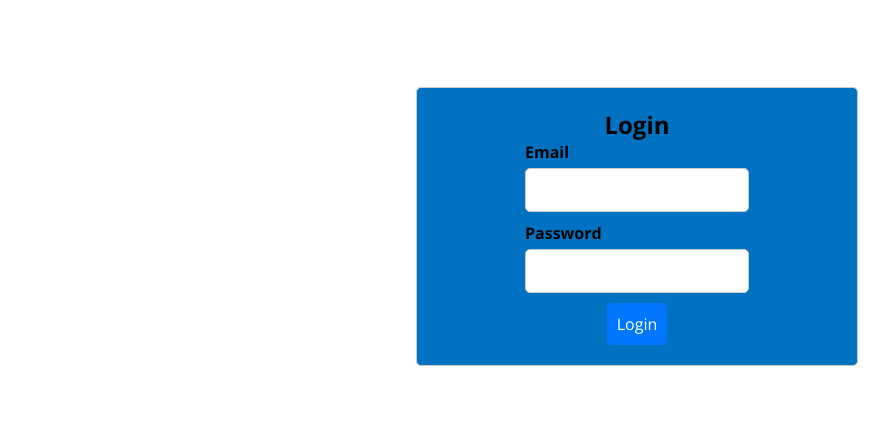
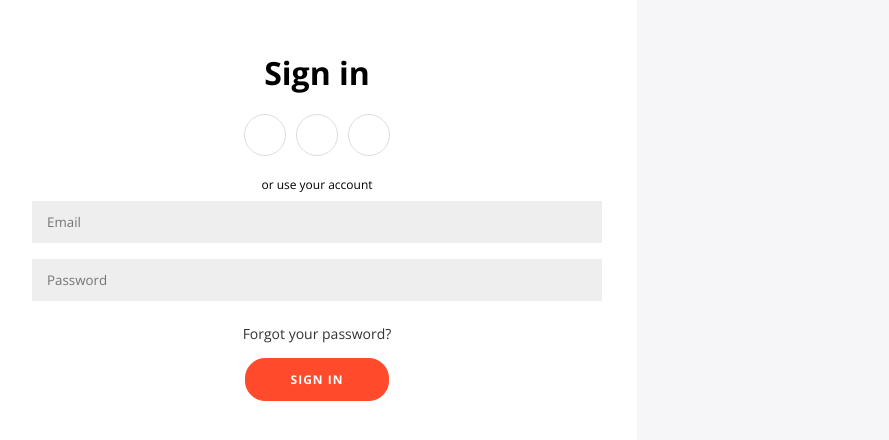
Before and after one commit to Jojaah12/booking-clone, a React (Create React App) app: page /login in a window 1280 px wide. Shown: the part 174-614 px from the top of the page, without its empty margins (3-892 px from the left). Built offline with nearby package versions, Linux system fonts and the light colour scheme.

Commit message:
changed the styling on login page

```diff
--- a/src/pages/login/LoginPage.jsx
+++ b/src/pages/login/LoginPage.jsx
@@ -1,51 +1,70 @@
-import React, { useState } from 'react';
+import { useState } from 'react';
 import './loginPage.css';
 
-function LoginPage() {
-  const [email, setEmail] = useState('');
-  const [password, setPassword] = useState('');
-  const [error, setError] = useState('');
+function SignInForm() {
+  const [state, setState] = useState({
+    email: '',
+    password: '',
+  });
+  const handleChange = (evt) => {
+    const value = evt.target.value;
+    setState({
+      ...state,
+      [evt.target.name]: value,
+    });
+  };
 
-  const handleSubmit = (e) => {
-    e.preventDefault();
-    // Add your login logic here
+  const handleOnSubmit = (evt) => {
+    evt.preventDefault();
+
+    const { email, password } = state;
+    alert(
+      `You are login with email: ${email} and password: ${password}`
+    );
+
+    for (const key in state) {
+      setState({
+        ...state,
+        [key]: '',
+      });
+    }
   };
 
   return (
-    <div className="container">
-      <form className="form-container" onSubmit={handleSubmit}>
-        <h2>Login</h2>
-        <div className="form-group">
-          <label htmlFor="email" className="form-label">
-            Email
-          </label>
-          <input
-            type="email"
-            id="email"
-            className="form-input"
-            value={email}
-            onChange={(e) => setEmail(e.target.value)}
-          />
+    <div className="form-container sign-in-container">
+      <form onSubmit={handleOnSubmit}>
+        <h1>Sign in</h1>
+        <div className="social-container">
+          <a href="#" className="social">
+            <i className="fab fa-facebook-f" />
+          </a>
+          <a href="#" className="social">
+            <i className="fab fa-google-plus-g" />
+          </a>
+          <a href="#" className="social">
+            <i className="fab fa-linkedin-in" />
+          </a>
         </div>
-        <div className="form-group">
-          <label htmlFor="password" className="form-label">
-            Password
-          </label>
-          <input
-            type="password"
-            id="password"
-            className="form-input"
-            value={password}
-            onChange={(e) => setPassword(e.target.value)}
-          />
-        </div>
-        {error && <p className="error-message">{error}</p>}
-        <button type="submit" className="form-submit">
-          Login
-        </button>
+        <span>or use your account</span>
+        <input
+          type="email"
+          placeholder="Email"
+          name="email"
+          value={state.email}
+          onChange={handleChange}
+        />
+        <input
+          type="password"
+          name="password"
+          placeholder="Password"
+          value={state.password}
+          onChange={handleChange}
+        />
+        <a href="#">Forgot your password?</a>
+        <button>Sign In</button>
       </form>
     </div>
   );
 }
 
-export default LoginPage;
+export default SignInForm;
--- a/src/pages/login/loginPage.css
+++ b/src/pages/login/loginPage.css
@@ -1,102 +1,247 @@
-.container {
+body {
+  background: #f6f5f7;
   display: flex;
   justify-content: center;
   align-items: center;
+  flex-direction: column;
+  font-family: 'Montserrat', sans-serif;
   height: 100vh;
+  margin: -20px 0 50px;
+}
+
+h1 {
+  font-weight: bold;
+  margin: 0;
+}
+
+h2 {
+  text-align: center;
+}
+
+p {
+  font-size: 14px;
+  font-weight: 100;
+  line-height: 20px;
+  letter-spacing: 0.5px;
+  margin: 20px 0 30px;
+}
+
+span {
+  font-size: 12px;
+}
+
+a {
+  color: #333;
+  font-size: 14px;
+  text-decoration: none;
+  margin: 15px 0;
+}
+
+button {
+  border-radius: 20px;
+  border: 1px solid #ff4b2b;
+  background-color: #ff4b2b;
+  color: #ffffff;
+  font-size: 12px;
+  font-weight: bold;
+  padding: 12px 45px;
+  letter-spacing: 1px;
+  text-transform: uppercase;
+  transition: transform 80ms ease-in;
+}
+
+button:active {
+  transform: scale(0.95);
+}
+
+button:focus {
+  outline: none;
+}
+
+button.ghost {
+  background-color: transparent;
+  border-color: #ffffff;
+}
+
+form {
+  background-color: #ffffff;
+  display: flex;
+  align-items: center;
+  justify-content: center;
+  flex-direction: column;
+  padding: 0 50px;
+  height: 100%;
+  text-align: center;
+}
+
+input {
+  background-color: #eee;
+  border: none;
+  padding: 12px 15px;
+  margin: 8px 0;
+  width: 100%;
+}
+
+.container {
+  background-color: #fff;
+  border-radius: 10px;
+  box-shadow: 0 14px 28px rgba(0, 0, 0, 0.25),
+    0 10px 10px rgba(0, 0, 0, 0.22);
+  position: relative;
+  overflow: hidden;
+  width: 768px;
+  max-width: 100%;
+  min-height: 480px;
 }
 
 .form-container {
-  display: flex;
-  flex-direction: column;
-  align-items: center;
-  justify-content: center;
-  border: 1px solid #ccc;
-  border-radius: 5px;
-  background-color: #0171c2;
-  padding: 20px;
-  width: 400px;
-  animation: slide-in 0.5s ease-in-out;
+  position: absolute;
+  top: 0;
+  height: 100%;
+  transition: all 0.6s ease-in-out;
 }
 
-.form-group {
-  display: flex;
-  flex-direction: column;
-  margin-bottom: 10px;
-  animation: slide-up 0.5s ease-in-out;
+.sign-in-container {
+  left: 0;
+  width: 50%;
+  z-index: 2;
 }
 
-.form-label {
-  font-weight: bold;
-  margin-bottom: 5px;
+.container.right-panel-active .sign-in-container {
+  transform: translateX(100%);
 }
 
-.form-input {
-  padding: 10px;
-  font-size: 16px;
-  border-radius: 5px;
-  border: 1px solid #ccc;
-  transition: border-color 0.3s ease-in-out;
-  animation: input-scale 0.5s ease-in-out;
+.sign-up-container {
+  left: 0;
+  width: 50%;
+  opacity: 0;
+  z-index: 1;
 }
 
-.form-input:focus {
-  border-color: #0077ff;
-  outline: none;
-  animation: input-glow 0.5s ease-in-out alternate;
+.container.right-panel-active .sign-up-container {
+  transform: translateX(100%);
+  opacity: 1;
+  z-index: 5;
+  animation: show 0.6s;
 }
 
-.form-submit {
-  padding: 10px;
-  font-size: 16px;
-  border-radius: 5px;
-  border: none;
-  background-color: #0077ff;
-  color: #fff;
-  cursor: pointer;
-  animation: button-scale 0.5s ease-in-out;
-}
+@keyframes show {
+  0%,
+  49.99% {
+    opacity: 0;
+    z-index: 1;
+  }
 
-@keyframes slide-in {
-  from {
-    transform: translateX(-100%);
-  }
-  to {
-    transform: translateX(0);
+  50%,
+  100% {
+    opacity: 1;
+    z-index: 5;
   }
 }
 
-@keyframes slide-up {
-  from {
-    transform: translateY(100%);
-  }
-  to {
-    transform: translateY(0);
-  }
+.overlay-container {
+  position: absolute;
+  top: 0;
+  left: 50%;
+  width: 50%;
+  height: 100%;
+  overflow: hidden;
+  transition: transform 0.6s ease-in-out;
+  z-index: 100;
 }
 
-@keyframes input-scale {
-  from {
-    transform: scale(0);
-  }
-  to {
-    transform: scale(1);
-  }
+.container.right-panel-active .overlay-container {
+  transform: translateX(-100%);
 }
 
-@keyframes button-scale {
-  from {
-    transform: scale(0);
-  }
-  to {
-    transform: scale(1);
-  }
+.overlay {
+  background: #ff416c;
+  background: -webkit-linear-gradient(to right, #ff4b2b, #ff416c);
+  background: linear-gradient(to right, #ff4b2b, #ff416c);
+  background-repeat: no-repeat;
+  background-size: cover;
+  background-position: 0 0;
+  color: #ffffff;
+  position: relative;
+  left: -100%;
+  height: 100%;
+  width: 200%;
+  transform: translateX(0);
+  transition: transform 0.6s ease-in-out;
 }
 
-@keyframes input-glow {
-  from {
-    box-shadow: none;
-  }
-  to {
-    box-shadow: 0 0 10px #0077ff;
-  }
+.container.right-panel-active .overlay {
+  transform: translateX(50%);
 }
+
+.overlay-panel {
+  position: absolute;
+  display: flex;
+  align-items: center;
+  justify-content: center;
+  flex-direction: column;
+  padding: 0 40px;
+  text-align: center;
+  top: 0;
+  height: 100%;
+  width: 50%;
+  transform: translateX(0);
+  transition: transform 0.6s ease-in-out;
+}
+
+.overlay-left {
+  transform: translateX(-20%);
+}
+
+.container.right-panel-active .overlay-left {
+  transform: translateX(0);
+}
+
+.overlay-right {
+  right: 0;
+  transform: translateX(0);
+}
+
+.container.right-panel-active .overlay-right {
+  transform: translateX(20%);
+}
+
+.social-container {
+  margin: 20px 0;
+}
+
+.social-container a {
+  border: 1px solid #dddddd;
+  border-radius: 50%;
+  display: inline-flex;
+  justify-content: center;
+  align-items: center;
+  margin: 0 5px;
+  height: 40px;
+  width: 40px;
+}
+
+footer {
+  background-color: #222;
+  color: #fff;
+  font-size: 14px;
+  bottom: 0;
+  position: fixed;
+  left: 0;
+  right: 0;
+  text-align: center;
+  z-index: 999;
+}
+
+footer p {
+  margin: 10px 0;
+}
+
+footer i {
+  color: red;
+}
+
+footer a {
+  color: #3c97bf;
+  text-decoration: none;
+}
```
